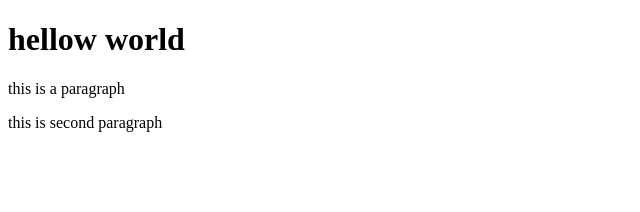
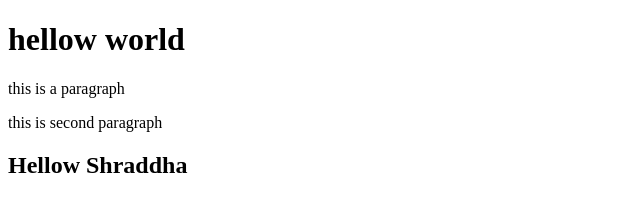
Before and after one commit to shraddha1699/git-test, a website: page index.html in a window 1280 px wide. Shown: the whole page, without its empty margins (0-640 px from the left). Drawn offline with Linux system fonts and the light colour scheme.

Commit message:
fourth commit

```diff
--- a/index.html
+++ b/index.html
@@ -7,5 +7,6 @@
 	<h1>hellow world</h1>
 	<p>this is a paragraph</p>
 	<p>this is second paragraph</p>
+	<h2>Hellow Shraddha</h2>
 </body>
 </html>
```
Also changed, not shown: package.json (added, +24 -0 lines), 2 other files.
